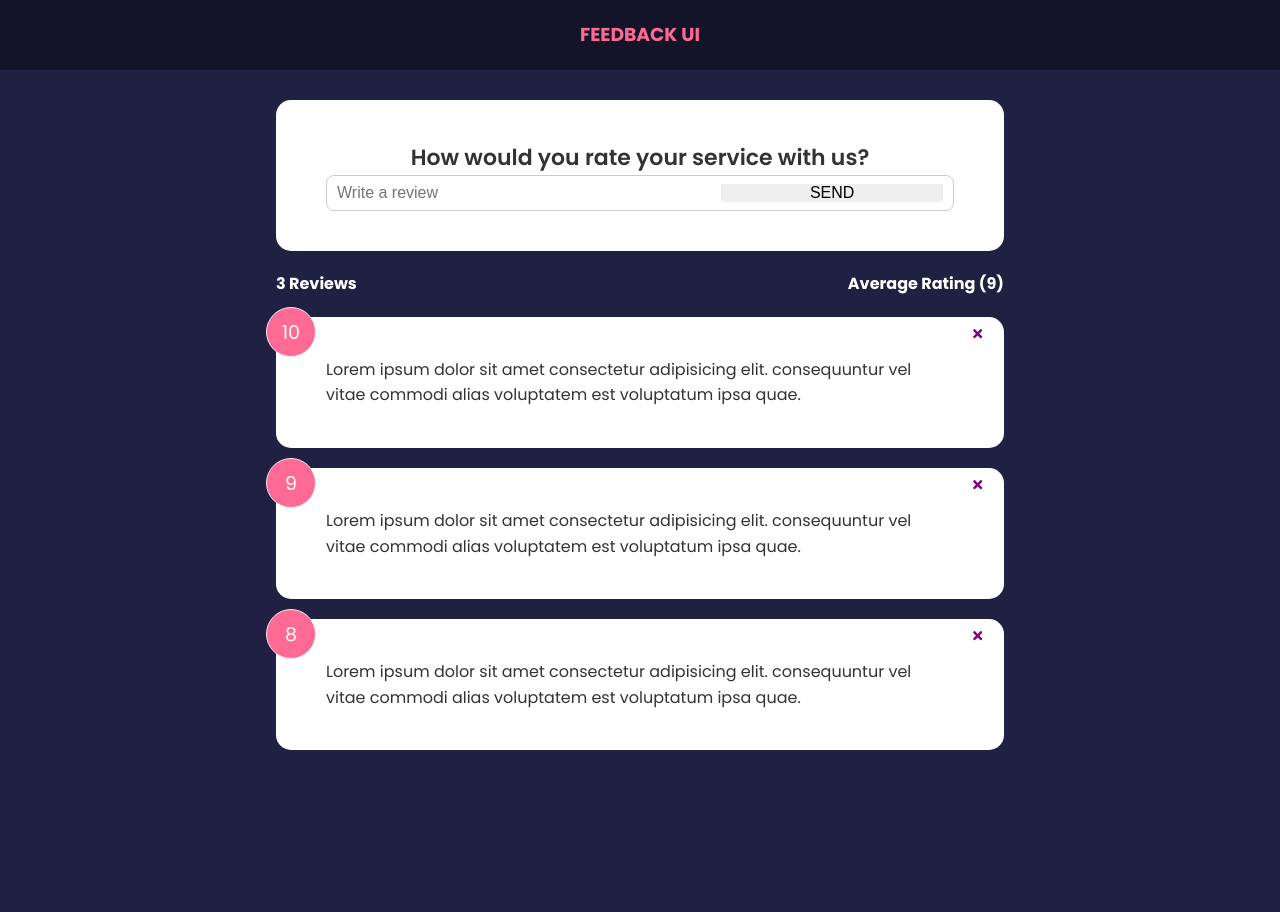
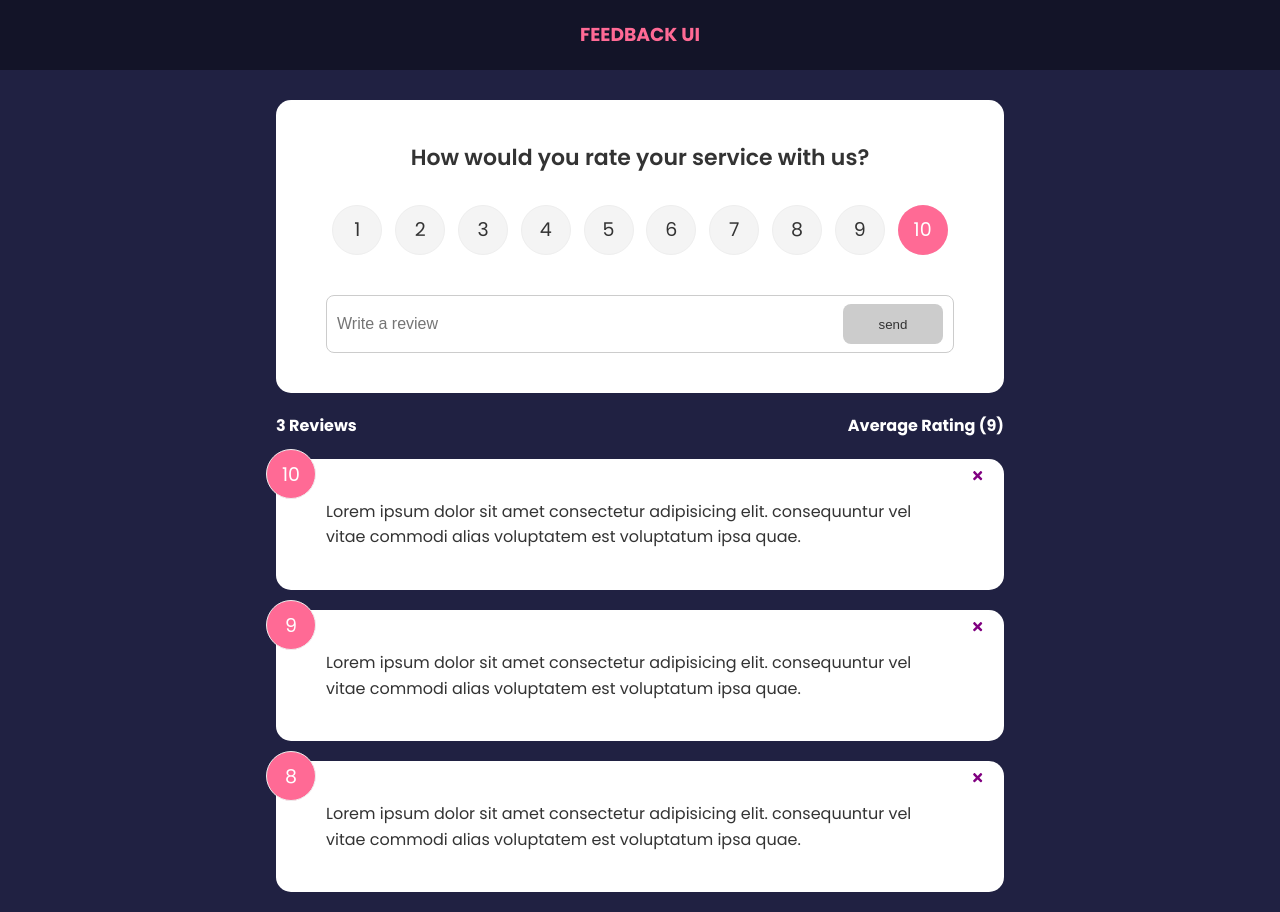
Before and after one commit to MdTasib/Feedback-UI, a React (Create React App) app: page / in a window 1280 px wide. Before the commit the page ends 800 px from the top, so only its background shows below. Built offline with nearby package versions, Linux system fonts and the light colour scheme.

Commit message:
add feedback

```diff
--- a/package.json
+++ b/package.json
@@ -10,6 +10,7 @@
     "react-dom": "^18.2.0",
     "react-icons": "^4.4.0",
     "react-scripts": "5.0.1",
+    "uuid": "^8.3.2",
     "web-vitals": "^2.1.4"
   },
   "scripts": {
--- a/src/App.js
+++ b/src/App.js
@@ -1,4 +1,5 @@
 import React, { useState } from "react";
+import { v4 as uuidv4 } from "uuid";
 import FeedbackForm from "./components/FeedbackForm";
 import FeedbackList from "./components/FeedbackList";
 import FeedbackStats from "./components/FeedbackStats";
@@ -16,11 +17,16 @@ function App() {
 		}
 	};
 
+	const addFeedback = newFeedback => {
+		newFeedback.id = uuidv4();
+		setFeedback([newFeedback, ...feedback]);
+	};
+
 	return (
 		<React.Fragment>
 			<Header />
 			<main className='container'>
-				<FeedbackForm />
+				<FeedbackForm addFeedback={addFeedback} />
 				<FeedbackStats feedback={feedback} />
 				<FeedbackList feedback={feedback} handleDelete={deleteFeedback} />
 			</main>
--- a/src/components/FeedbackForm.js
+++ b/src/components/FeedbackForm.js
@@ -1,16 +1,48 @@
 import React, { useState } from "react";
+import RatingSelect from "./RatingSelect";
+import Button from "./shared/Button";
 import Card from "./shared/Card";
 
-function FeedbackForm() {
+function FeedbackForm({ addFeedback }) {
 	const [text, setText] = useState("");
+	const [rating, setRating] = useState(10);
+	const [btnDisable, setBtnDisable] = useState(true);
+	const [message, setMessage] = useState("");
+
 	const handleTextChange = e => {
+		if (text === "") {
+			setBtnDisable(true);
+			setMessage(null);
+		} else if (text !== "" && text.trim().length <= 10) {
+			setMessage("Text must be at least 10 characters");
+			setBtnDisable(true);
+		} else {
+			setMessage(null);
+			setBtnDisable(false);
+		}
+
 		setText(e.target.value);
+	};
+
+	const handleSubmit = e => {
+		e.preventDefault();
+		if (text.trim().length > 10) {
+			const newFeedback = {
+				text,
+				rating,
+			};
+
+			addFeedback(newFeedback);
+
+			setText("");
+		}
 	};
 
 	return (
 		<Card>
 			<h2>How would you rate your service with us?</h2>
-			<form>
+			<form onSubmit={handleSubmit}>
+				<RatingSelect select={rating => setRating(rating)} />
 				<div className='input-group'>
 					<input
 						onChange={handleTextChange}
@@ -18,8 +50,11 @@ function FeedbackForm() {
 						placeholder='Write a review'
 						value={text}
 					/>
-					<input type='submit' value='SEND' />
+					<Button type='submit' version='primary' isDisabled={btnDisable}>
+						send
+					</Button>
 				</div>
+				{message && <p className='message'>{message}</p>}
 			</form>
 		</Card>
 	);
--- /dev/null
+++ b/src/components/RatingSelect.js
@@ -0,0 +1,29 @@
+import React, { useState } from "react";
+
+function RatingSelect({ select }) {
+	const [selected, setSelected] = useState(10);
+
+	const handleChange = e => {
+		select(+e.currentTarget.value);
+	};
+
+	return (
+		<ul className='rating'>
+			{Array.from({ length: 10 }, (_, i) => (
+				<li key={`rating-${i + 1}`}>
+					<input
+						type='radio'
+						id={`num${i + 1}`}
+						name='rating'
+						value={i + 1}
+						onChange={handleChange}
+						checked={selected === i + 1}
+					/>
+					<label htmlFor={`num${i + 1}`}>{i + 1}</label>
+				</li>
+			))}
+		</ul>
+	);
+}
+
+export default RatingSelect;
--- /dev/null
+++ b/src/components/shared/Button.js
@@ -0,0 +1,11 @@
+import React from "react";
+
+function Button({ children, type, isDisabled, version }) {
+	return (
+		<button type={type} disabled={isDisabled} className={`btn btn-${version}`}>
+			{children}
+		</button>
+	);
+}
+
+export default Button;
```
Also changed, not shown: 1 other file (tests, documents, lock files or other folders).
